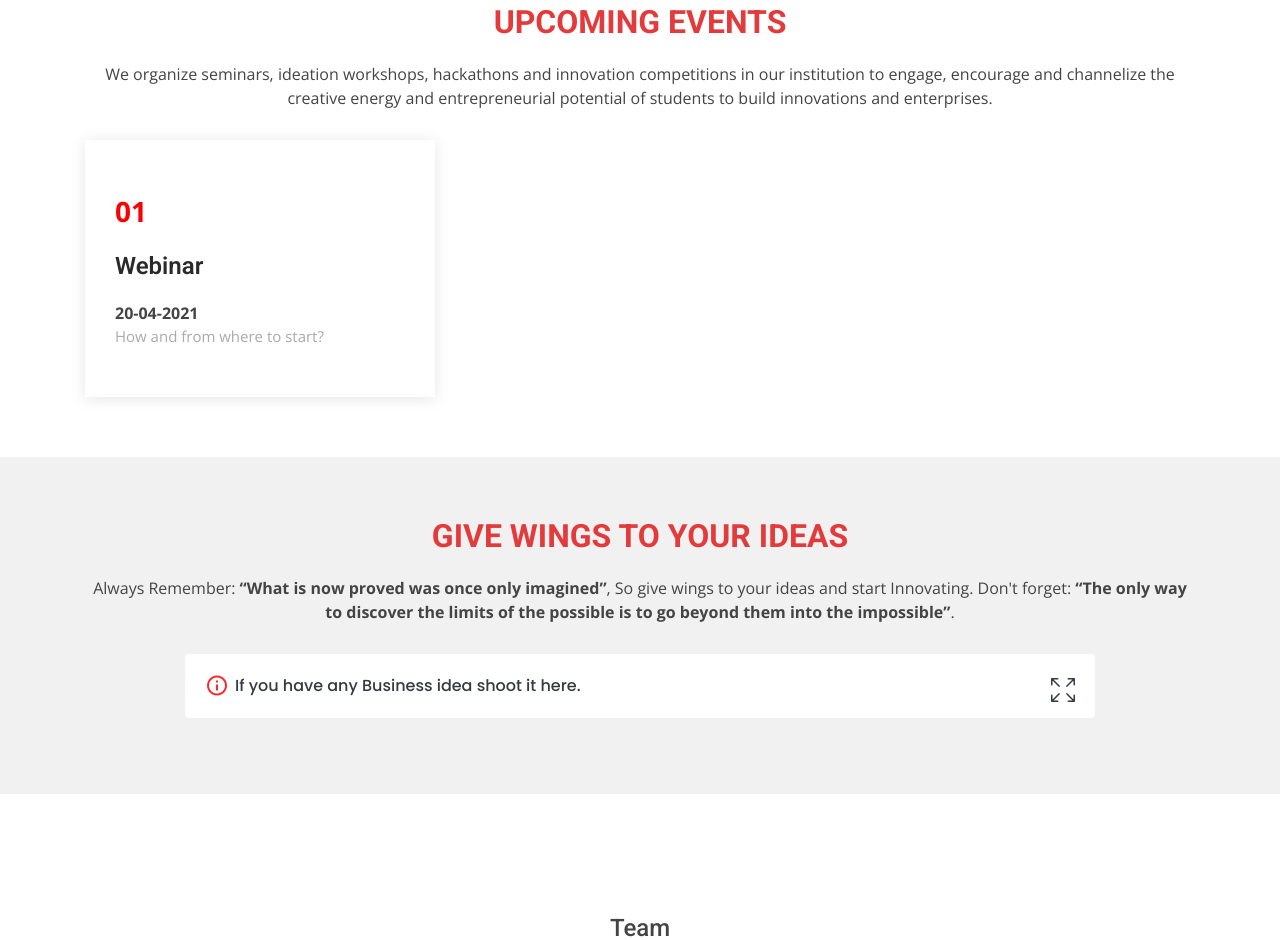
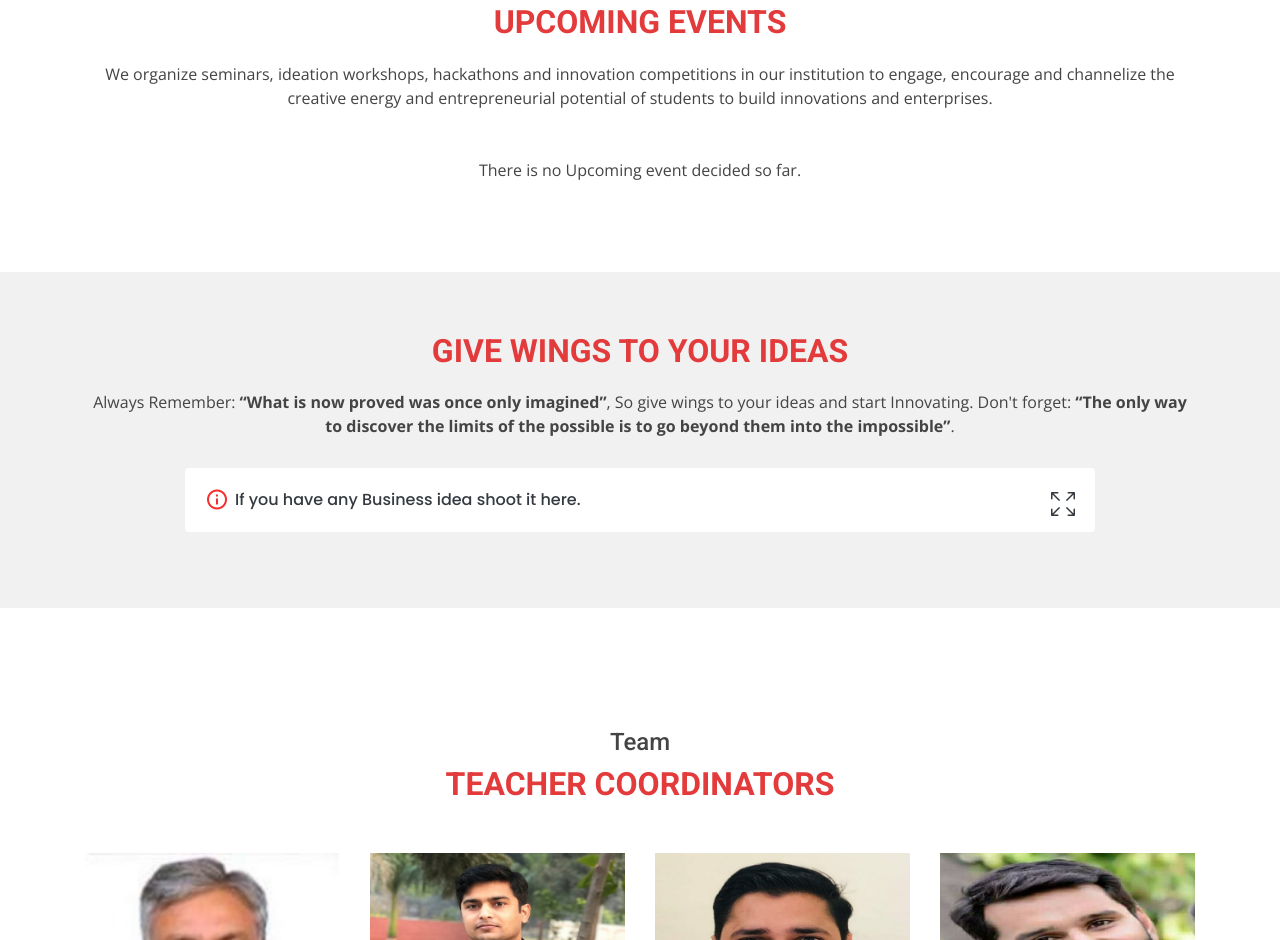
Before and after one commit to simran2104/ecelluiet, a plain HTML site: page index.html in a window 1280 px wide. Shown: the part 2292-3232 px from the top of the page. Drawn offline with nearby package versions, Linux system fonts and the light colour scheme; files whose address does not match are found by name.

Commit message:
Update index.html

```diff
--- a/index.html
+++ b/index.html
@@ -207,12 +207,12 @@
         <div class="section-title">
           <h2>Upcoming Events</h2>
           <p>We organize seminars, ideation workshops, hackathons and innovation competitions in our institution to engage, encourage and channelize the creative energy and entrepreneurial potential of students to build innovations and enterprises.</p>
-          <!-- <br><br>
+          <br><br>
           <p>
-          There is no Upcoming event decided so far.</p> -->
+          There is no Upcoming event decided so far.</p>
         </div>
 
-        <div class="row">
+        <!-- <div class="row">
           <div class="col-lg-4">
             <div class="box">
               <span>01</span>
@@ -222,7 +222,7 @@
             </div>
           </div>
 
-        </div>
+        </div> -->
 
       </div>
     </section><!-- End upcoming Section -->
```
